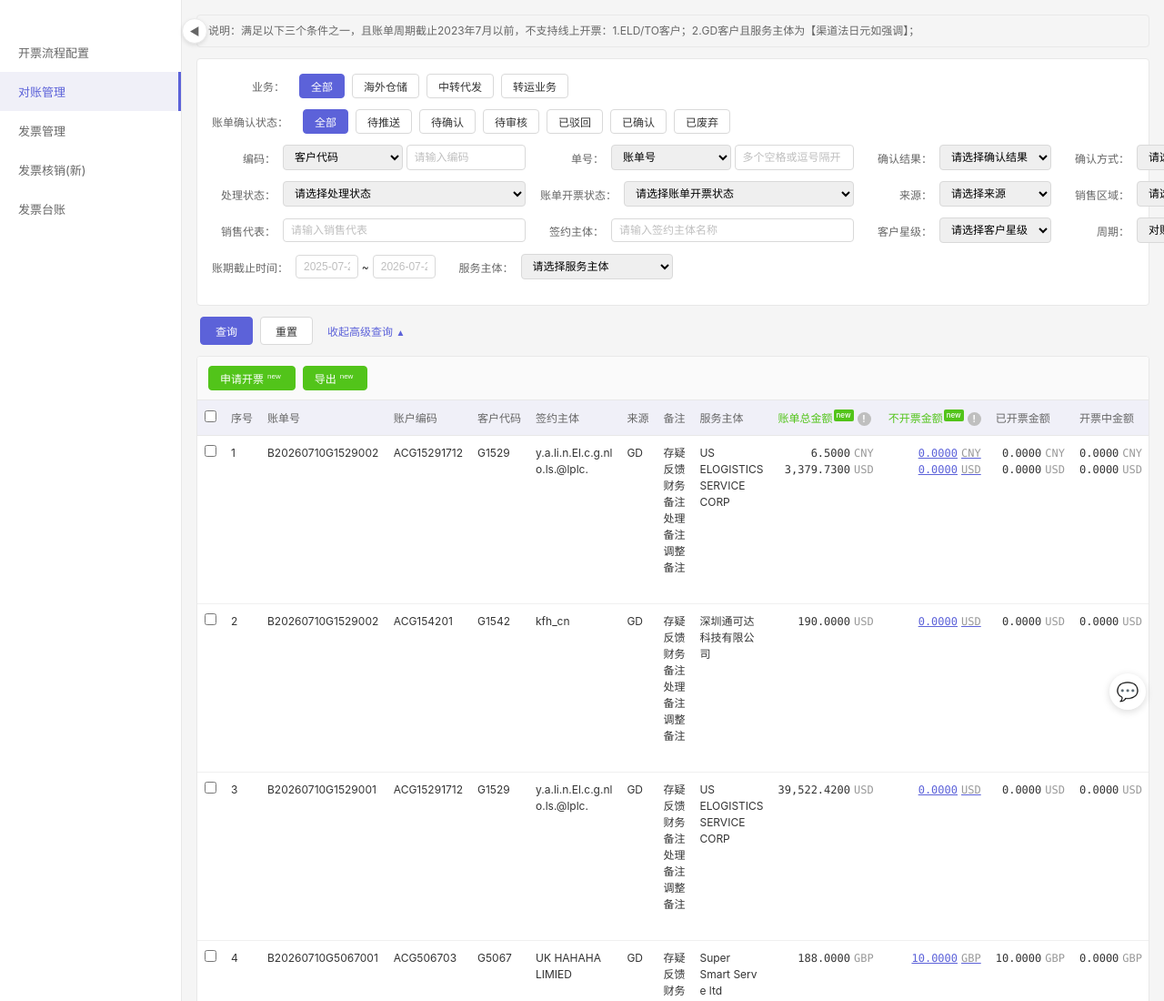
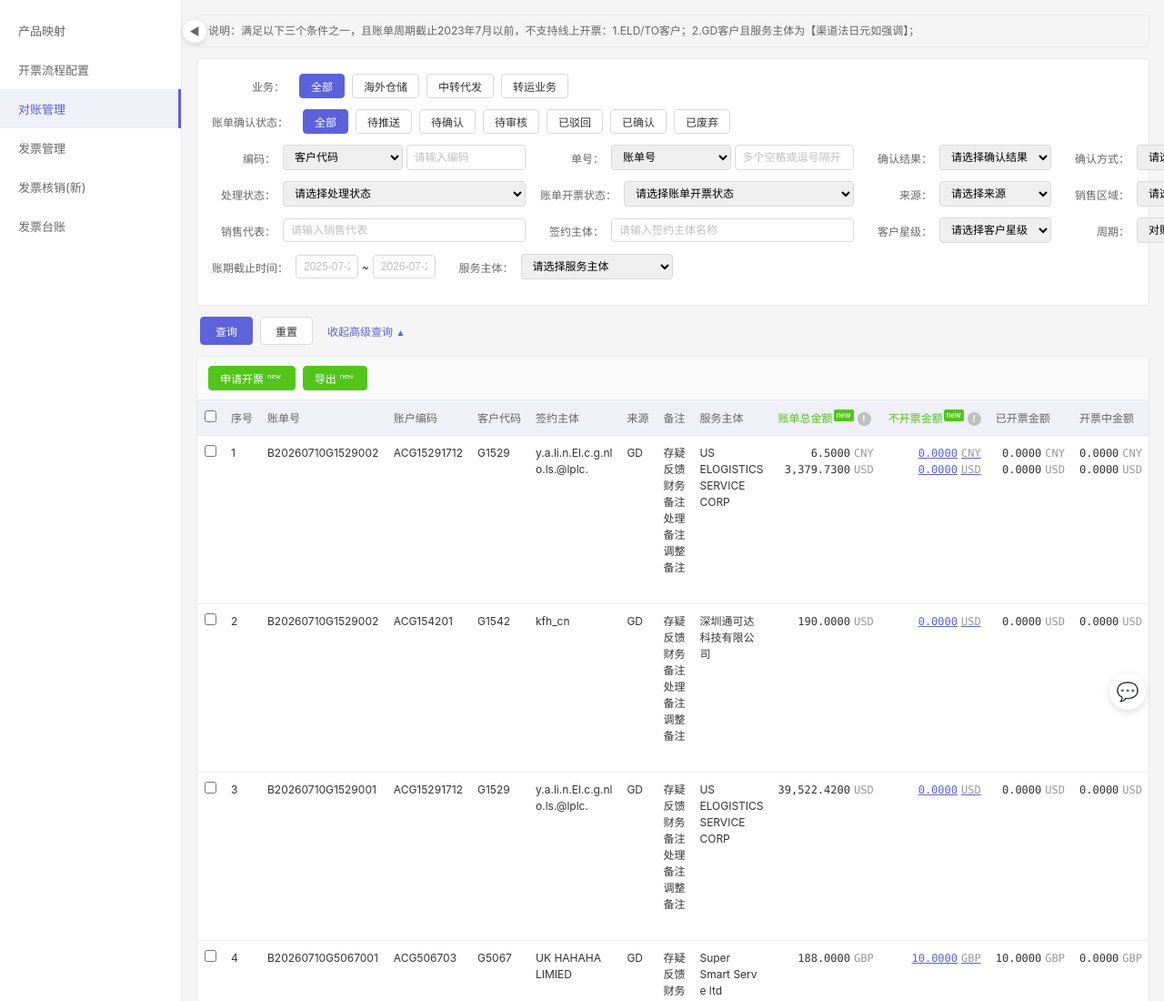
Before and after one commit to PMJeffHu/prototype-835, a website: page index.html in a window 1280 px wide. Shown: the top 1100 px of the page at 91% size. Drawn offline with Linux system fonts and the light colour scheme.

Commit message:
Fix: 侧边栏导航-空产品映射锚点补标签、发票台账死链改为 verification-trace.html

```diff
--- a/index.html
+++ b/index.html
@@ -1113,6 +1113,7 @@
     <aside class="sidebar" id="sidebar">
             <nav class="sidebar-nav">
                 <a href="product-mapping.html" class="nav-item">
+                    <span class="nav-text">产品映射</span>
                 </a>
             <a href="invoice-flow-config.html" class="nav-item">
                 <span class="nav-text">开票流程配置</span>
@@ -1126,7 +1127,7 @@
             <a href="verification.html" class="nav-item">
                 <span class="nav-text">发票核销(新)</span>
             </a>
-            <a href="#" class="nav-item">
+            <a href="verification-trace.html" class="nav-item">
                 <span class="nav-text">发票台账</span>
             </a>
         </nav>
```
Also changed, not shown: invoice-nonstandard.html (+1 -1 lines), verification-log.html (+1 -1 lines).
